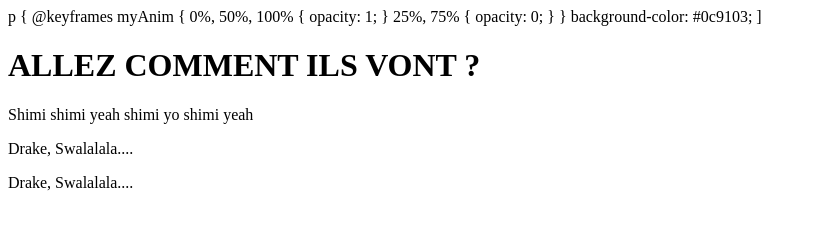
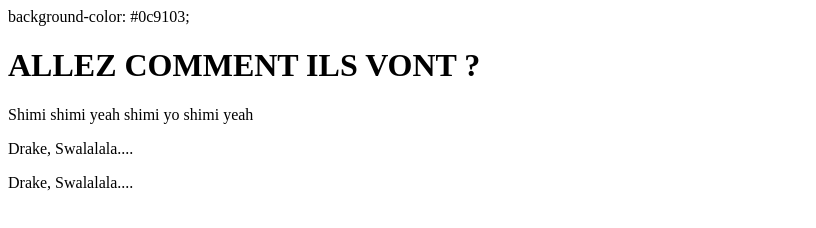
Before and after one commit to Lordan6/PageWebGestPro, a plain HTML site: page Index.html in a window 1280 px wide. Shown: the whole page, without its empty margins (0-816 px from the left). Drawn offline with Linux system fonts and the light colour scheme.

Commit message:
Update Index.html

```diff
--- a/Index.html
+++ b/Index.html
@@ -1,21 +1,7 @@
 <!DOCTYPE html>
 <html>
 <body>
-  p {
-  @keyframes myAnim {
-	0%,
-	50%,
-	100% {
-		opacity: 1;
-	}
-
-	25%,
-	75% {
-		opacity: 0;
-	}
-}
 background-color: #0c9103;
-  ]
 <h1>ALLEZ COMMENT ILS VONT ?</h1>
 <p>Shimi shimi yeah shimi yo shimi yeah</p>
   <p>Drake, Swalalala....</p>
```
